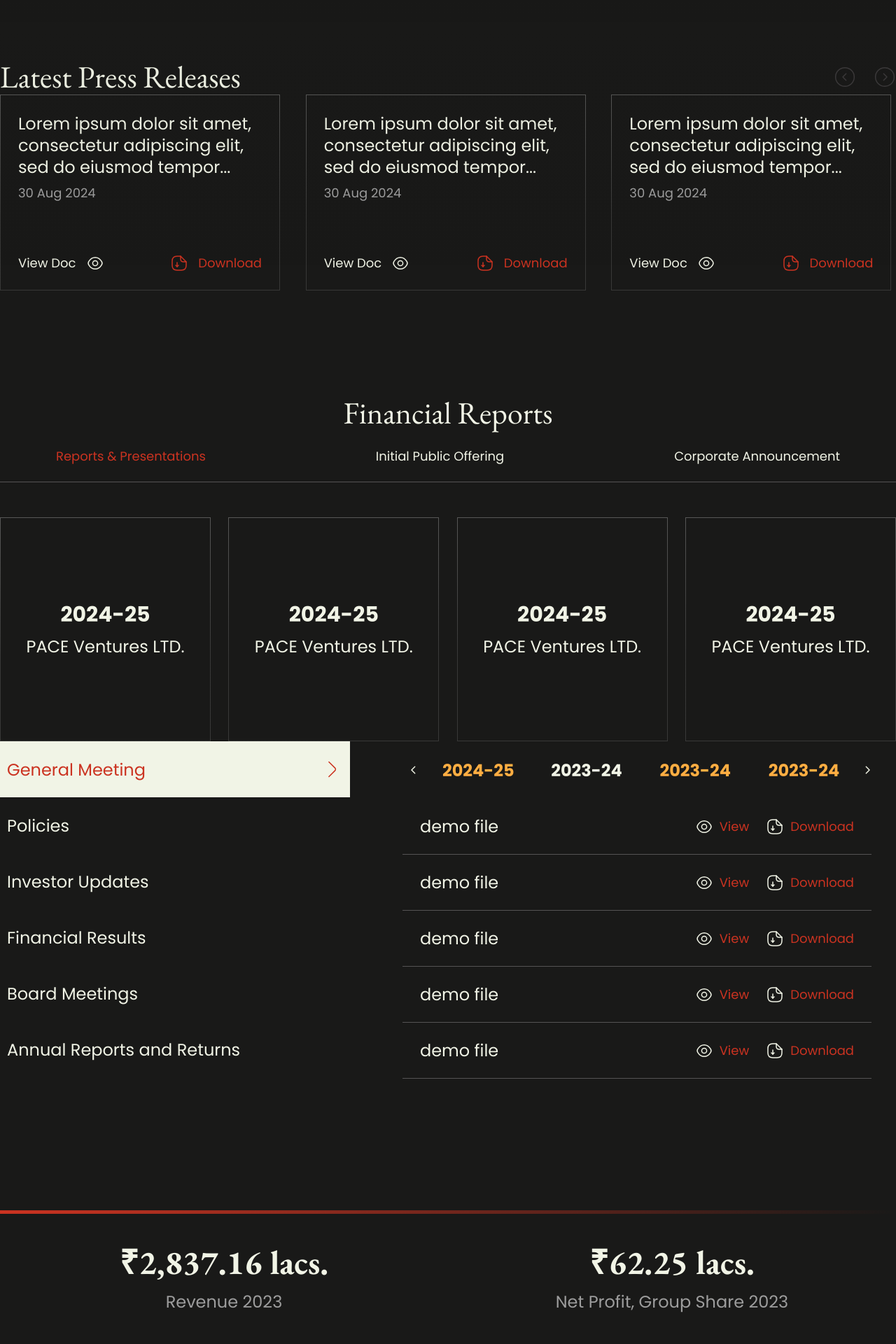
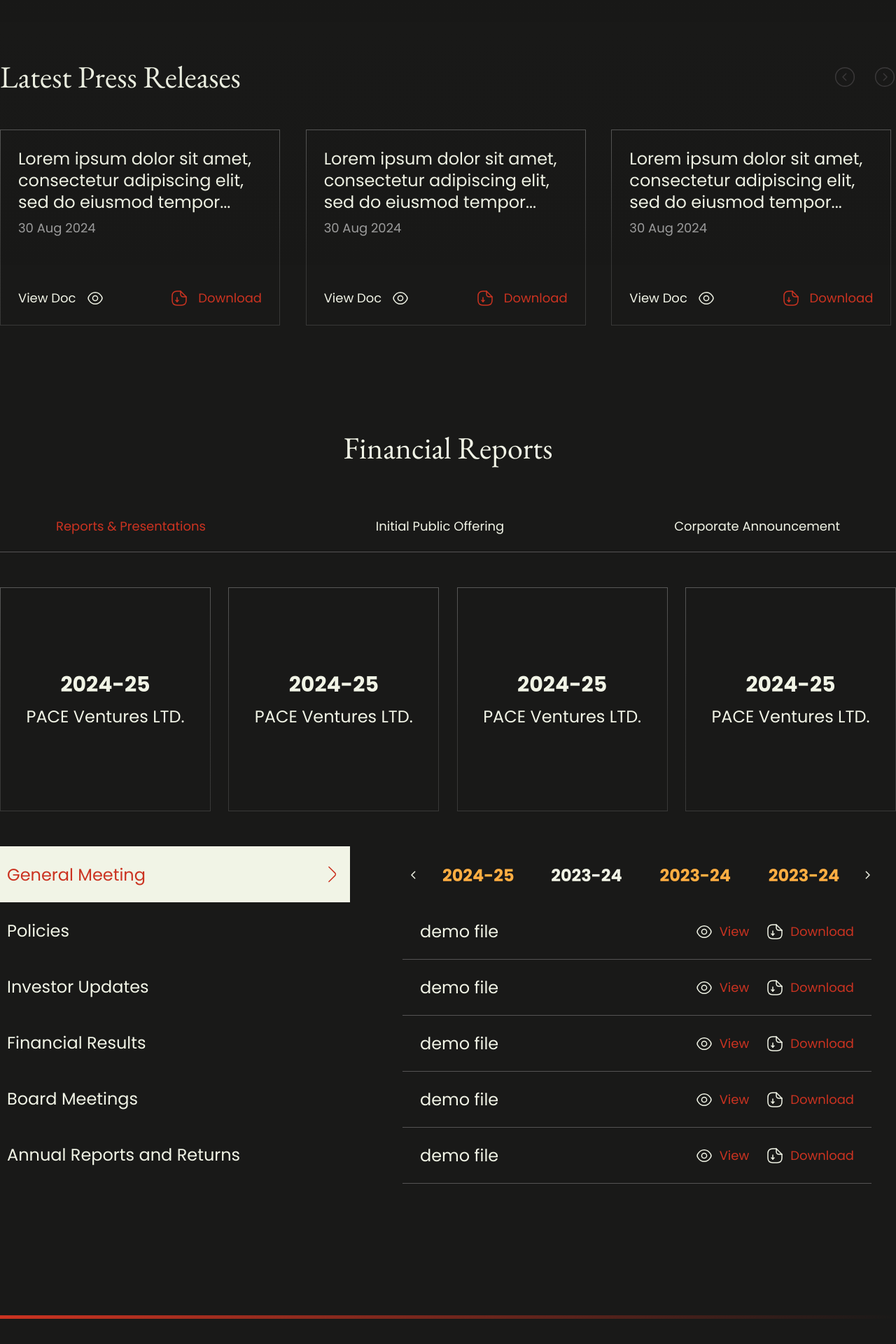
Before and after one commit to TarunRajpurohit123/pace-bussiness-website, a Next.js app in the folder pace-website/: page /investors in a window 1280 px wide. Shown: the part 380-2300 px from the top of the page at 70% size. Built offline with nearby package versions, Linux system fonts and the light colour scheme.

Commit message:
working on investor margin padding section

```diff
--- a/pace-website/src/app/globals.css
+++ b/pace-website/src/app/globals.css
@@ -1057,7 +1057,7 @@ option:hover {
   margin-top: 1.5rem;
   padding-left: 8rem;
   padding-right: 8rem;
-  padding-top: 2.5rem;
+  padding-top: 7.5rem;
   padding-bottom: 2.5rem;
   display: flex;
   justify-content: space-between;
@@ -1065,7 +1065,7 @@ option:hover {
   border-bottom: 1px solid var(--gray_700);
 }
 .report__main__section {
-  margin-top: 5rem;
+  padding-top: 5rem;
 }
 .report__sidebar {
   width: 52.5rem;
@@ -1450,7 +1450,7 @@ option:hover {
   color: var(--pure);
 }
 .timemainheading > span {
-  color: var(--red);
+  color: var(--pure);
   font-weight: bold;
 }
 .timemainImagesContainer {
--- a/pace-website/src/components/components/LatestPress.jsx
+++ b/pace-website/src/components/components/LatestPress.jsx
@@ -55,7 +55,7 @@ export default function LatestPress() {
           </div>
         </div>
 
-        <div className="latestpress__carousel page-width flex justify-between items-center mt-[5rem]">
+        <div className="latestpress__carousel page-width flex justify-between items-center pt-[5rem]">
           <Swiper
             slidesPerView={3}
             spaceBetween={30}
```
